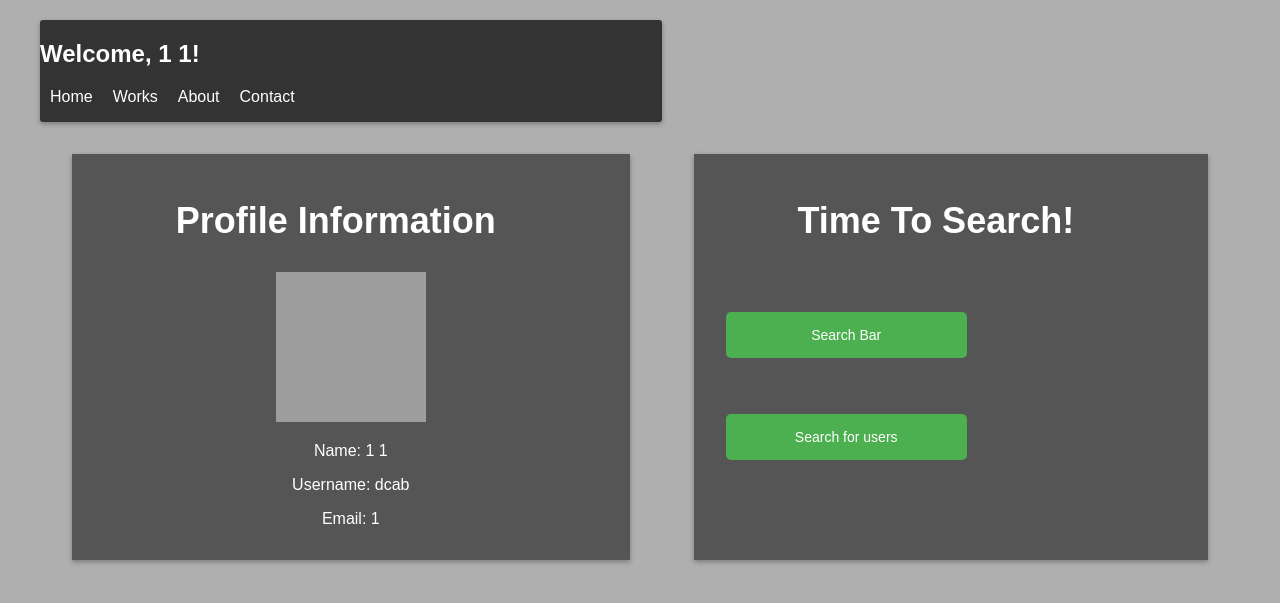
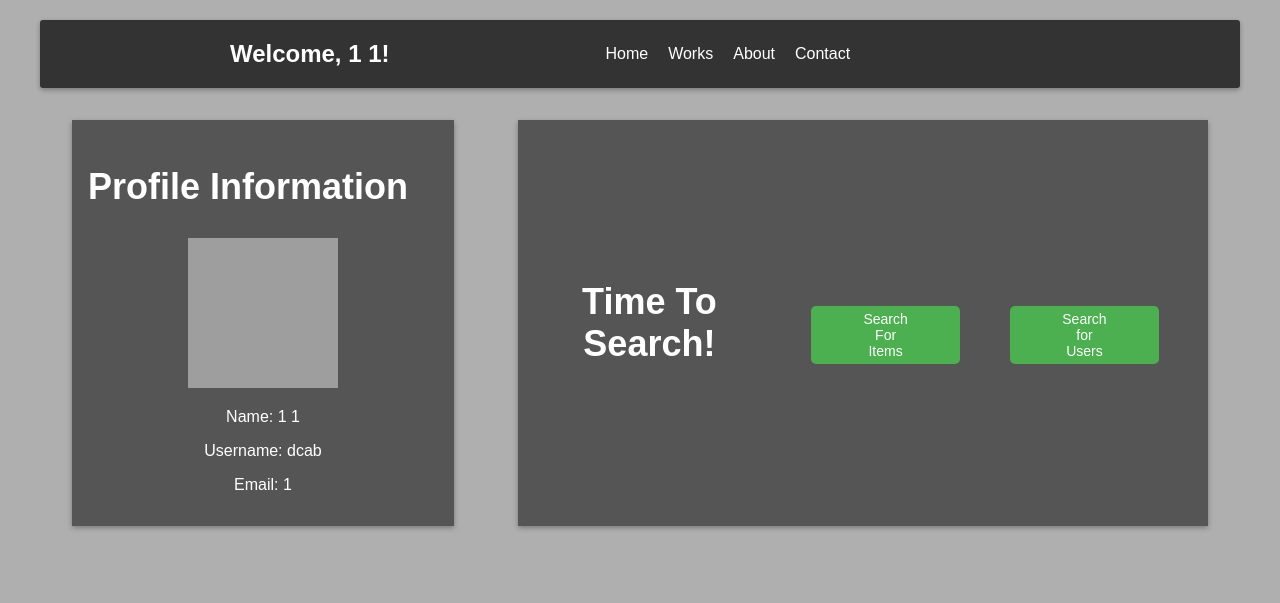
Before and after one commit to d3h1/Database_Design, a Flask app: a page that uses templates/profile.html in a window 1280 px wide. Shown: the top 603 px of the page. Run offline with Flask 3, Linux system fonts and the light colour scheme; some web fonts are replaced; grey boxes are pictures that could not be loaded.

Commit message:
profile page fixed

```diff
--- a/static/profile.css
+++ b/static/profile.css
@@ -35,10 +35,18 @@ nav.active {
   background-color: var(--background-header);
   color: var(--text-color);
   grid-column-start: 1;
-  grid-column-end: 2;
+  grid-column-end: 3;
+  display: grid;
   width: 100%;
   border-radius: 3px;
   box-shadow: 0 2px 5px rgba(0,0,0,0.3);
+}
+
+nav.active h1 {
+  grid-column-start: 1;
+  grid-column-end: 2;
+  text-align: center;
+  /* margin-left: 4rem; */
 }
 
 nav.active ul {
@@ -48,16 +56,10 @@ nav.active ul {
   align-items: center;
   list-style-type: none;
   padding: 0;
-  /* margin-left: 14rem; */
+  margin-left: 1rem;
   width: 0%
 }
 
-nav.active h1 {
-  grid-column-start: 2;
-  grid-column-end: 3;
-  /* text-align: center; */
-  /* margin-left: 4rem; */
-}
 
 nav.active ul a {
   color: var(--text-color);
@@ -82,11 +84,11 @@ nav.active ul a {
   box-shadow: 0 2px 5px rgba(0,0,0,0.3);
   grid-column-start: 2;
   grid-column-end: 3;
-  /* display: grid; */
-  /* flex-direction: row;
+  display: flex;
+  /* flex-direction: row; */
   justify-content: center;
   align-items: center;
-  text-align: center; */
+  text-align: center;
 }
 
 
@@ -108,8 +110,6 @@ section {
   margin: 2rem;
 }
 
-
-
 label {
   margin-top: 0.5rem;
 }
@@ -129,15 +129,21 @@ input, select, textarea {
   color: var(--text-color);
   background-color: var(--submit-color);
   margin: 1rem;
-  padding: 15px 15px;
-  width: 50%;
+  padding: 5px 50px;
+  width: 75%;
+  display: flex;
   align-items: center;
   justify-content: center;
+  text-align: center;
   font-family: inherit;
   font-size: 14px;
   border: 0;
   border-radius: 5px;
   margin-top: 40px;
+}
+
+.form-control a {
+  text-decoration: none;
 }
 
 .btn:hover {
--- a/templates/profile.html
+++ b/templates/profile.html
@@ -45,10 +45,10 @@
 
         <h2>Time To Search!</h2>
         <div class="form-control">
-          <a href="{{ url_for('searchbar') }}"><button class="btn button1" type="button">Search Bar</button></a>
+          <a href="{{ url_for('searchbar') }}"><button class="btn button1" type="button">Search For Items</button></a>
         </div>
         <div class="form-control">
-          <a href="{{ url_for('searchusers') }}"><button class="btn button2">Search for users</button></a>
+          <a href="{{ url_for('searchusers') }}"><button class="btn button2">Search for Users</button></a>
         </div>
 
       </section>
```
